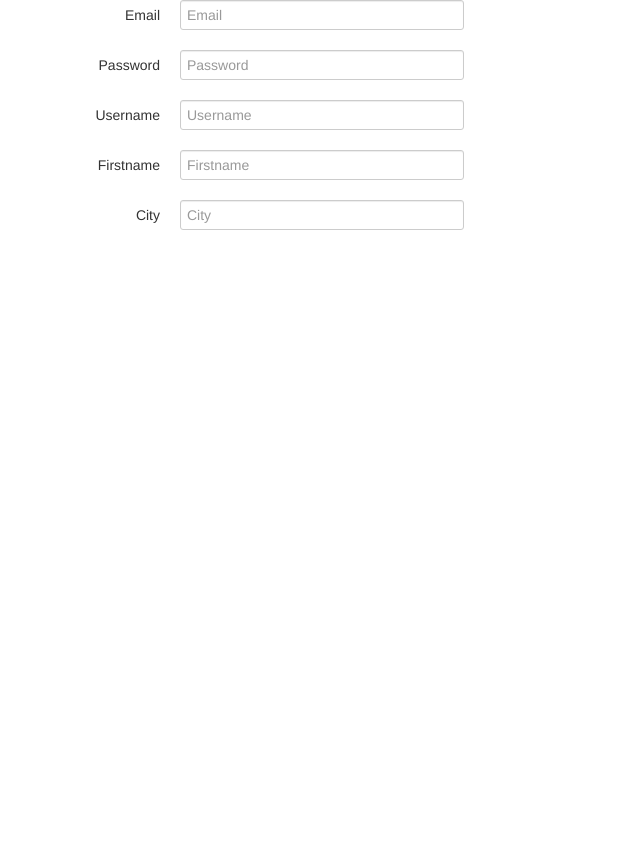
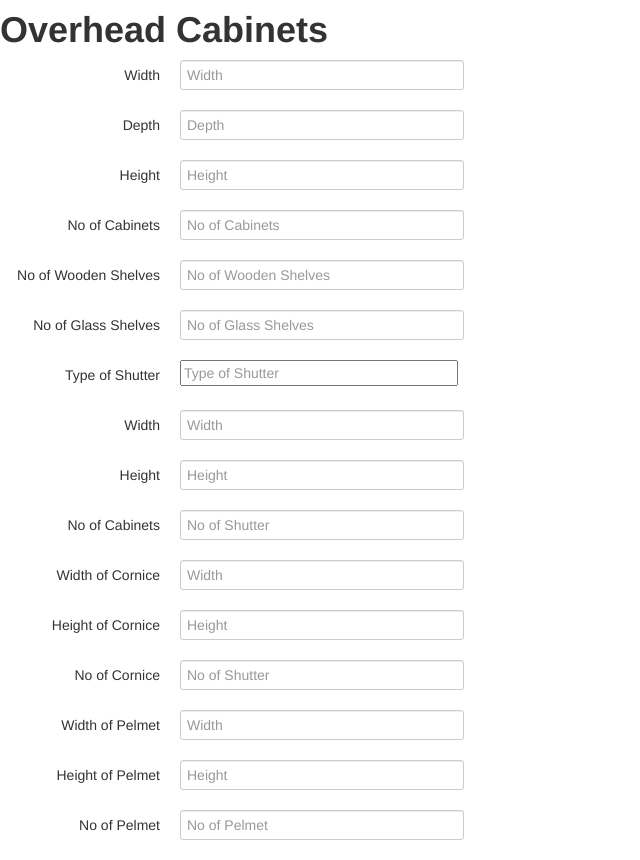
Before and after one commit to Yara1990/linusfurniture, a Django app: page /form/ in a window 1280 px wide. Shown: the whole page, without its empty margins (0-640 px from the left). Before the commit the page ends 230 px from the top, so only its background shows below. Run offline with Django 3.2, Linux system fonts and the light colour scheme; some libraries are stand-ins or nearby versions.

Commit message:
Forms completed

```diff
--- a/modular_kitchen/templates/form/form.html
+++ b/modular_kitchen/templates/form/form.html
@@ -10,41 +10,111 @@
         <script src="{% static "jquery.easyWizard-master/lib/jquery.easyWizard.js" %}"></script>
 </head>
 <body>
-
+<h1>Overhead Cabinets</h1>
 <form id="myWizard" type="get" action="" class="form-horizontal">
-	<section class="step" data-step-title="The first">
+	<section class="step" data-step-title="Dimensions of Cabin">
 		<div class="control-group">
-			<label class="control-label" for="inputEmail">Email</label>
+			<label class="control-label" for="cabinetWidth">Width</label>
 			<div class="controls">
-				<input type="text" id="inputEmail" placeholder="Email" class="input-xlarge" title="Email is required !" required >
+				<input type="number" id="cabinetWidth" placeholder="Width" class="input-xlarge" title="Width is required !" required >
 			</div>
 		</div>
 		<div class="control-group">
-			<label class="control-label" for="inputPassword">Password</label>
+			<label class="control-label" for="cabinetDepth">Depth</label>
 			<div class="controls">
-				<input type="password" id="inputPassword" placeholder="Password" class="input-xlarge">
+				<input type="number" id="cabinetDepth" placeholder="Depth" class="input-xlarge">
+			</div>
+		</div>
+        <div class="control-group">
+			<label class="control-label" for="cabinetHeight">Height</label>
+			<div class="controls">
+				<input type="number" id="cabinetHeight" placeholder="Height" class="input-xlarge">
+			</div>
+		</div>
+        <div class="control-group">
+			<label class="control-label" for="cabinetCount">No of Cabinets</label>
+			<div class="controls">
+				<input type="number" id="cabinetCount" placeholder="No of Cabinets" class="input-xlarge">
+			</div>
+		</div>
+        <div class="control-group">
+			<label class="control-label" for="shelvesCount_wood">No of Wooden Shelves</label>
+			<div class="controls">
+				<input type="number" id="shelvesCount_wood" placeholder="No of Wooden Shelves" class="input-xlarge">
+			</div>
+		</div>
+        <div class="control-group">
+			<label class="control-label" for="shelvesCount_glass">No of Glass Shelves</label>
+			<div class="controls">
+				<input type="number" id="shelvesCount_glass" placeholder="No of Glass Shelves" class="input-xlarge">
 			</div>
 		</div>
 	</section>
-	<section class="step" data-step-title="The second">
+	<section class="step" data-step-title="Dimensions of Shutters">
 		<div class="control-group">
-			<label class="control-label" for="inputUsername">Username</label>
-				<div class="controls">
-				<input type="text" id="inputUsername" placeholder="Username" class="input-xlarge">
+			<label class="control-label" for="shutterType">Type of Shutter</label>
+			<div class="controls">
+                <input id="shutterType" placeholder="Type of Shutter" class="input-xlarge" list="shutterdd" name="shutterType">
+                    <datalist id="shutterdd">
+                        <option value="Glass">
+                        <option value="Wood">
+                    </datalist>
+			</div>
+		</div>
+        <div class="control-group">
+			<label class="control-label" for="shutterWidth">Width</label>
+			<div class="controls">
+				<input type="number" id="shutterWidth" placeholder="Width" class="input-xlarge" title="Width is required !" required >
+			</div>
+		</div>
+        <div class="control-group">
+			<label class="control-label" for="shutterHeight">Height</label>
+			<div class="controls">
+				<input type="number" id="shutterHeight" placeholder="Height" class="input-xlarge">
+			</div>
+		</div>
+        <div class="control-group">
+			<label class="control-label" for="shutterCount">No of Cabinets</label>
+			<div class="controls">
+				<input type="number" id="shutterCount" placeholder="No of Shutter" class="input-xlarge">
 			</div>
 		</div>
 	</section>
-	<section class="step" data-step-title="The third">
+	<section class="step" data-step-title="Dimensions of Cornice & Pelmet">
 		<div class="control-group">
-			<label class="control-label" for="inputFirstname">Firstname</label>
-				<div class="controls">
-				<input type="text" id="inputFirstname" placeholder="Firstname" class="input-xlarge">
+			<label class="control-label" for="corniceWidth">Width of Cornice</label>
+			<div class="controls">
+				<input type="number" id="corniceWidth" placeholder="Width" class="input-xlarge" title="Width is required !" required >
 			</div>
 		</div>
-		<div class="control-group">
-			<label class="control-label" for="inputCity">City</label>
-				<div class="controls">
-				<input type="text" id="inputCity" placeholder="City" class="input-xlarge">
+        <div class="control-group">
+			<label class="control-label" for="corniceHeight">Height of Cornice</label>
+			<div class="controls">
+				<input type="number" id="corniceHeight" placeholder="Height" class="input-xlarge">
+			</div>
+		</div>
+        <div class="control-group">
+			<label class="control-label" for="corniceCount">No of Cornice</label>
+			<div class="controls">
+				<input type="number" id="corniceCount" placeholder="No of Shutter" class="input-xlarge">
+			</div>
+		</div>
+        <div class="control-group">
+			<label class="control-label" for="pelmetWidth">Width of Pelmet</label>
+			<div class="controls">
+				<input type="number" id="pelmetWidth" placeholder="Width" class="input-xlarge" title="Width is required !" required >
+			</div>
+		</div>
+        <div class="control-group">
+			<label class="control-label" for="pelmetHeight">Height of Pelmet</label>
+			<div class="controls">
+				<input type="number" id="pelmetHeight" placeholder="Height" class="input-xlarge">
+			</div>
+		</div>
+        <div class="control-group">
+			<label class="control-label" for="pelmetCount">No of Pelmet</label>
+			<div class="controls">
+				<input type="number" id="pelmetCount" placeholder="No of Pelmet" class="input-xlarge">
 			</div>
 		</div>
 	</section>
```
